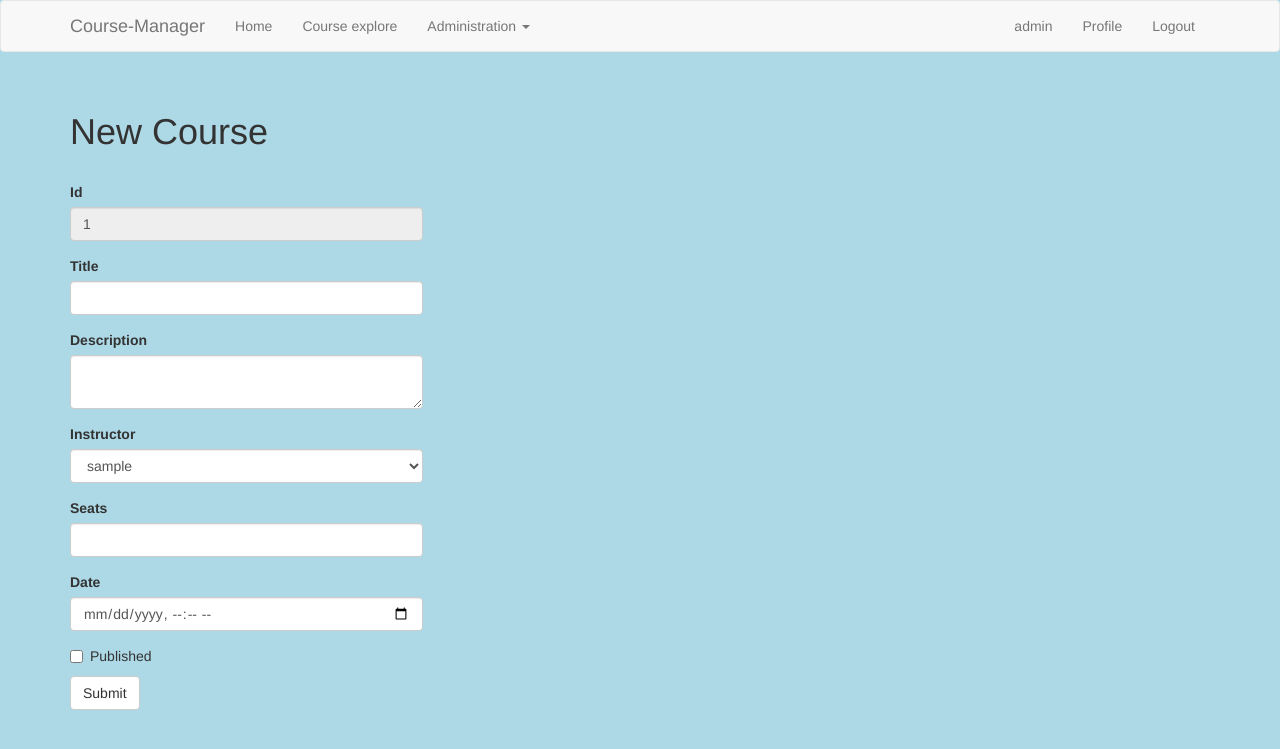
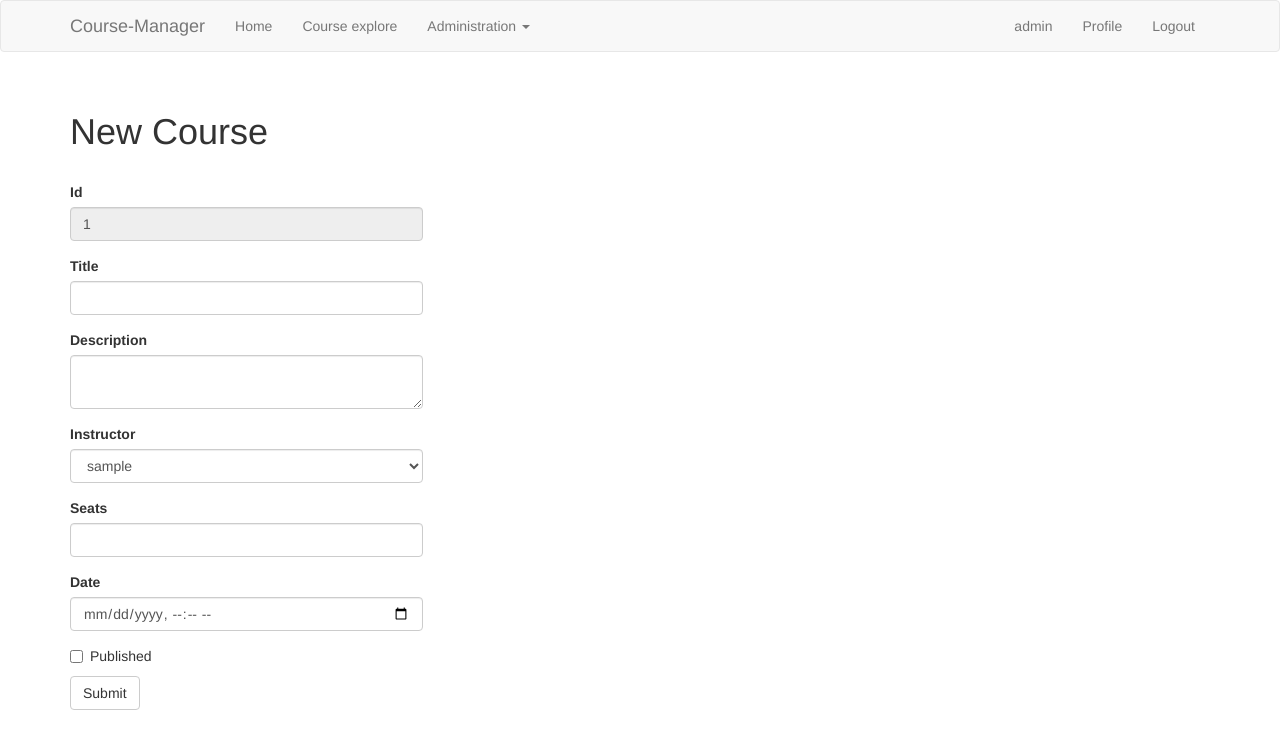
Before and after one commit to xdev-zone/course-manager, a Flask app: page /new_course in a window 1280 px wide. Shown: the top 749 px of the page. Run offline with Flask 2, Linux system fonts and the light colour scheme; the visitor is signed in with stand-in values (Sample User, id 1); data comes from the database, SQL or seed files in the repository; data that the repository does not hold is empty; some libraries are stand-ins or nearby versions.

Commit message:
Update main.css

```diff
--- a/app/static/css/main.css
+++ b/app/static/css/main.css
@@ -3,10 +3,6 @@
     flex-wrap: wrap;
     gap: 20px;
     align-items: flex-start;
-}
-
-body{
-    background: lightblue;
 }
 
 .mgFlexItem {
```
